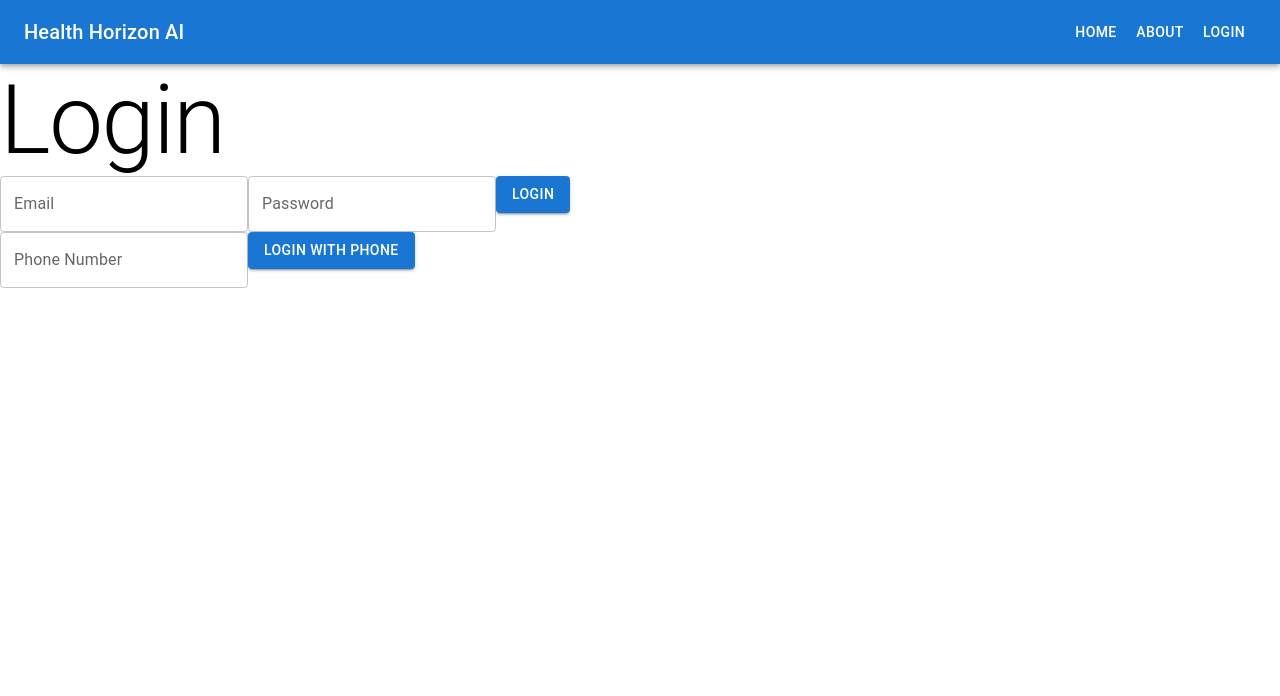
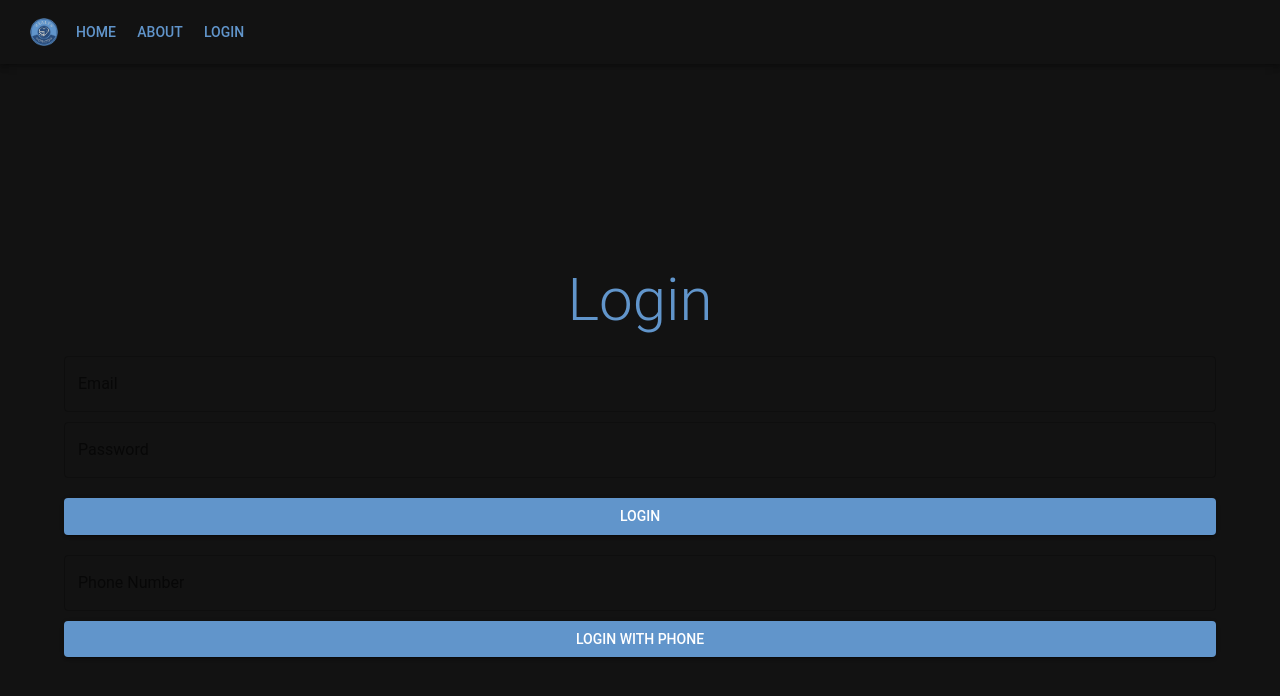
Before and after one commit to tannerhelton/EECS581, a React (Create React App) app in the folder frontend/: page /login in a window 1280 px wide. Shown: the top 696 px of the page. Built offline with nearby package versions, Linux system fonts and the light colour scheme; no server answers.

Commit message:
Initial Styling - Homepage, About Page, Login Page

```diff
--- a/frontend/src/components/AppToolbar.js
+++ b/frontend/src/components/AppToolbar.js
@@ -1,55 +1,46 @@
-// Importing required components and modules
 import React from "react";
-import { AppBar, Toolbar, Typography, Button } from "@mui/material";
+import { AppBar, Toolbar, Button } from "@mui/material";
 import { Link } from "react-router-dom";
 import { getAuth, signOut } from "firebase/auth";
+import { styled } from "@mui/system";
 
-// A reusable navigation button component
+const logoUrl = process.env.PUBLIC_URL + "/HH_logo.png";
+
+const HeaderLogo = styled("img")({
+  height: '40px',
+  marginRight: (theme) => theme.spacing(2),
+});
+
 const NavButton = ({ to, label }) => (
-  <Button color="inherit">
-    {/* Use Link for client-side routing, apply common styling */}
-    <Link to={to} style={{ textDecoration: "none", color: "white" }}>
+  <Button color="primary">   {/* This makes the button use the primary color */}
+    <Link to={to} style={{ textDecoration: "none", color: "inherit" }}>
       {label}
     </Link>
   </Button>
 );
 
-// Main App Toolbar component
+
 export default function AppToolbar({ user }) {
   const auth = getAuth();
 
-  // Function to handle logout
   const handleLogout = () => {
     signOut(auth);
   };
 
   return (
-    // AppBar for the app header
-    <AppBar position="static">
+    <AppBar position="static" color="transparent">
       <Toolbar>
-        {/* Title of the app */}
-        <Typography variant="h6" style={{ flexGrow: 1 }}>
-          Health Horizon AI
-        </Typography>
+        {/* Replacing title with logo */}
+        <HeaderLogo src={logoUrl} alt="Health Horizon AI Logo" />
 
-        {/* Home button */}
         <NavButton to="/" label="Home" />
-
-        {/* About button */}
         <NavButton to="/about" label="About" />
 
-        {/* Dashboard button (only if user is logged in) */}
-
-        {/* Profile button (only if user is logged in) */}
         {user && <NavButton to="/profile" label="Profile" />}
-
-        {/* Chatbot or Login button based on user's login status */}
         <NavButton
           to={user ? "/chatbot" : "/login"}
           label={user ? "Chatbot" : "Login"}
         />
-
-        {/* Logout button (only if user is logged in) */}
         {user && (
           <Button color="inherit" onClick={handleLogout}>
             Logout
--- a/frontend/src/index.css
+++ b/frontend/src/index.css
@@ -1,13 +1,12 @@
 body {
   margin: 0;
-  font-family: -apple-system, BlinkMacSystemFont, 'Segoe UI', 'Roboto', 'Oxygen',
-    'Ubuntu', 'Cantarell', 'Fira Sans', 'Droid Sans', 'Helvetica Neue',
-    sans-serif;
+  background-color: #121212;  /* Dark background color */
+  color: #FFFFFF;              /* Light text color */
+  font-family: -apple-system, BlinkMacSystemFont, 'Segoe UI', 'Roboto', ...;
   -webkit-font-smoothing: antialiased;
   -moz-osx-font-smoothing: grayscale;
 }
 
 code {
-  font-family: source-code-pro, Menlo, Monaco, Consolas, 'Courier New',
-    monospace;
+  font-family: source-code-pro, Menlo, Monaco, Consolas, 'Courier New', monospace;
 }
--- a/frontend/src/screens/UnAuth/AboutPage.js
+++ b/frontend/src/screens/UnAuth/AboutPage.js
@@ -1,12 +1,26 @@
 import React from "react";
-import { Typography } from "@mui/material";
+import { Typography, Paper, Container } from "@mui/material";
+import { styled } from "@mui/system";
+
+// Reusing the styles from HomePage to maintain consistency
+const StyledContainer = styled(Container)({
+  padding: (theme) => theme.spacing(4),
+  marginTop: '25vh',
+  textAlign: "center",
+  backgroundColor: 'transparent',
+});
 
 const AboutPage = () => {
   return (
-    <div>
-      <Typography variant="h1">About Health Horizon AI</Typography>
-      <Typography variant="body1">Early detection, better health.</Typography>
-    </div>
+    <StyledContainer component={Paper} elevation={0}>
+      <Typography variant="h2" color="primary">About Health Horizon AI</Typography>
+      <Typography variant="h6" color="primary" style={{ marginTop: '20px' }}>
+        At Health Horizon AI, we are dedicated to leveraging the power of
+        machine learning to advance healthcare. Our mission is to pioneer
+        early detection technologies for various medical conditions, including
+        but not limited to heart disease, diabetes, and more.
+      </Typography>
+    </StyledContainer>
   );
 };
 
--- a/frontend/src/screens/UnAuth/HomePage.js
+++ b/frontend/src/screens/UnAuth/HomePage.js
@@ -1,12 +1,29 @@
 import React from "react";
-import { Typography } from "@mui/material";
+import { Typography, Paper, Container } from "@mui/material";
+import { styled } from "@mui/system";
+
+const logoUrl = process.env.PUBLIC_URL + "/HH_logo.png";
+
+const StyledContainer = styled(Container)({
+  padding: (theme) => theme.spacing(4),
+  marginTop: (theme) => theme.spacing(4),
+  textAlign: "center",
+  backgroundColor: 'transparent', // Making the Paper's background transparent
+});
+
+const LogoImage = styled("img")({
+  maxWidth: "30%",
+  marginBottom: (theme) => theme.spacing(3),
+});
 
 const HomePage = () => {
   return (
-    <div>
-      <Typography variant="h1">Welcome to Health Horizon AI</Typography>
-      <Typography variant="body1">Early detection, better health.</Typography>
-    </div>
+    <StyledContainer component={Paper} elevation={0}> {/* Removed shadow with elevation={0} */}
+      <LogoImage src={logoUrl} alt="Health Horizon AI Logo" />
+      <Typography variant="h2" color="primary"> {/* Changed to h2 variant for larger text and specified color */}
+        Early detection, better health.
+      </Typography>
+    </StyledContainer>
   );
 };
 
--- a/frontend/src/screens/UnAuth/LoginPage.js
+++ b/frontend/src/screens/UnAuth/LoginPage.js
@@ -1,11 +1,20 @@
 import React, { useState } from "react";
-import { Button, TextField, Typography } from "@mui/material";
+import { Button, TextField, Typography, Paper, Container } from "@mui/material";
+import { styled } from "@mui/system";
 import {
   getAuth,
   signInWithEmailAndPassword,
   RecaptchaVerifier,
   signInWithPhoneNumber,
 } from "firebase/auth";
+
+// Reusing the styles from HomePage and AboutPage
+const StyledContainer = styled(Container)({
+  padding: (theme) => theme.spacing(4),
+  marginTop: '25vh',
+  textAlign: "center",
+  backgroundColor: 'transparent',
+});
 
 const LoginPage = () => {
   const [email, setEmail] = useState("");
@@ -51,23 +60,27 @@ const LoginPage = () => {
   };
 
   return (
-    <div>
-      <Typography variant="h1">Login</Typography>
-      <form onSubmit={handleLogin}>
+    <StyledContainer component={Paper} elevation={0}>
+      <Typography variant="h2" color="primary">Login</Typography>
+      <form onSubmit={handleLogin} style={{ marginTop: '20px' }}>
         <TextField
           label="Email"
           variant="outlined"
+          fullWidth
           value={email}
           onChange={(e) => setEmail(e.target.value)}
+          style={{ marginBottom: '10px' }}
         />
         <TextField
           label="Password"
           variant="outlined"
           type="password"
+          fullWidth
           value={password}
           onChange={(e) => setPassword(e.target.value)}
+          style={{ marginBottom: '20px' }}
         />
-        <Button variant="contained" color="primary" type="submit">
+        <Button variant="contained" color="primary" type="submit" fullWidth>
           Login
         </Button>
       </form>
@@ -76,22 +89,25 @@ const LoginPage = () => {
       <TextField
         label="Phone Number"
         variant="outlined"
+        fullWidth
         value={phone}
         onChange={(e) => setPhone(e.target.value)}
+        style={{ marginTop: '20px', marginBottom: '10px' }}
       />
-      <Button variant="contained" color="primary" onClick={handlePhoneLogin}>
+      <Button variant="contained" color="primary" onClick={handlePhoneLogin} fullWidth>
         Login with Phone
       </Button>
       {confirmationResult && (
-        <div>
+        <div style={{ marginTop: '20px' }}>
           <TextField
             label="Verification Code"
             variant="outlined"
+            fullWidth
             onChange={(e) => confirmCode(e.target.value)}
           />
         </div>
       )}
-    </div>
+    </StyledContainer>
   );
 };
 
--- /dev/null
+++ b/frontend/src/theme.js
@@ -0,0 +1,23 @@
+// theme.js
+import { createTheme } from "@mui/material/styles";
+
+const theme = createTheme({
+  palette: {
+    type: 'dark',
+    primary: {
+      main: "#6195CB", // Primary color
+    },
+    secondary: {
+      main: "#294C7B", // Secondary color
+    },
+    background: {
+      default: "#EDE9DA", // Background color
+    },
+  },
+  typography: {
+    fontFamily: "Roboto, sans-serif",
+  },
+
+});
+
+export default theme;
```
Also changed, not shown: frontend/src/App.js (+5 -8 lines), frontend/public/HH_Logo.png (added).
